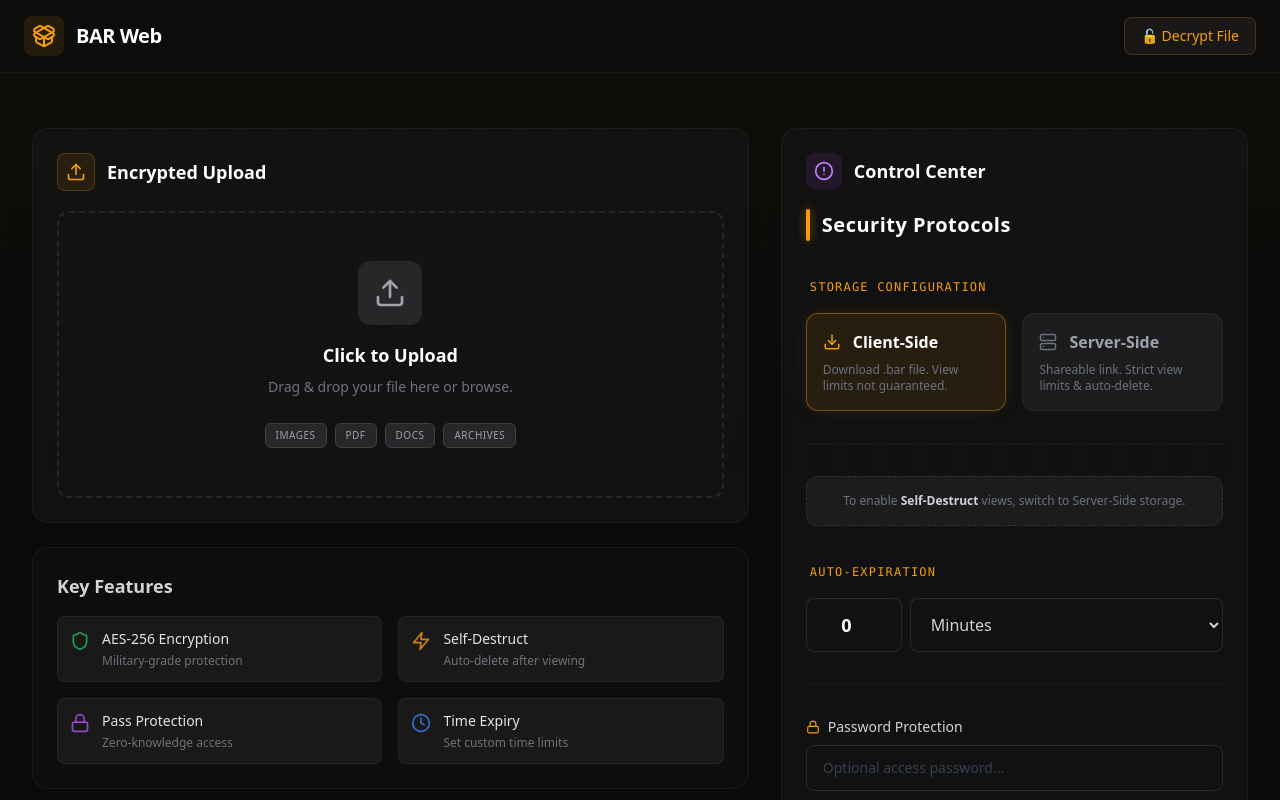
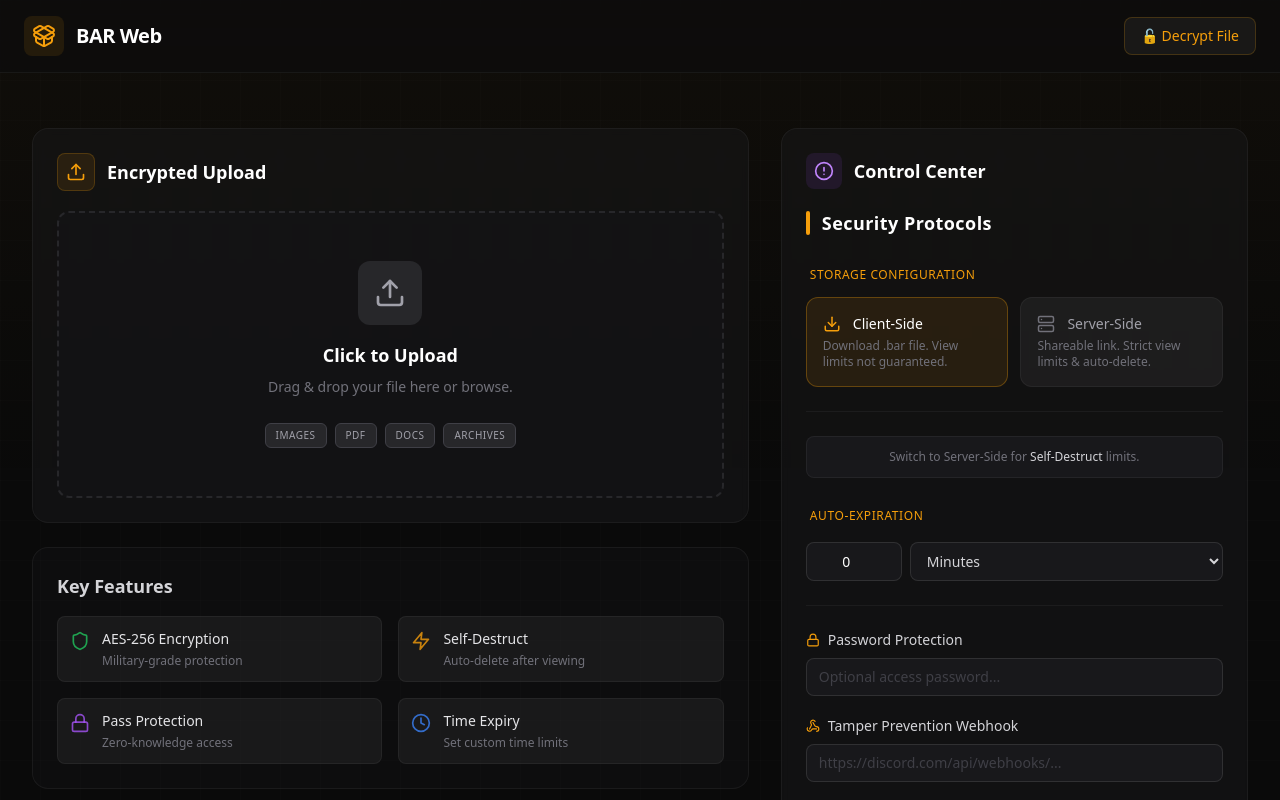
Before and after one commit to Mrtracker-new/BAR_RYY, a React (Vite) app in the folder frontend/: page /app in a window 1280 px wide. Shown: the top 800 px of the page. Built offline with nearby package versions, Linux system fonts and the light colour scheme; no server answers.

Commit message:
RulesPanel: Adding 'View Only' because looking is free but touching costs extra

```diff
--- a/frontend/src/components/RulesPanel.jsx
+++ b/frontend/src/components/RulesPanel.jsx
@@ -1,5 +1,5 @@
 import React from 'react';
-import { Eye, Clock, Lock, Webhook, ShieldAlert, Server, Download, Mail } from 'lucide-react';
+import { Eye, Clock, Lock, Webhook, Server, Download } from 'lucide-react';
 
 const RulesPanel = ({ rules, onRulesChange }) => {
   const handleMaxViewsChange = (value) => {
@@ -21,22 +21,21 @@ const RulesPanel = ({ rules, onRulesChange }) => {
   };
 
   return (
-
-    <div className="space-y-8">
+    <div className="space-y-6">
       <div className="flex items-center space-x-3 mb-6">
-        <div className="h-8 w-1 bg-gold-500 rounded-full shadow-[0_0_10px_rgba(245,158,11,0.5)]"></div>
-        <h2 className="text-xl font-bold text-white tracking-wide">
+        <div className="h-6 w-1 bg-amber-500 rounded-full"></div>
+        <h2 className="text-lg font-semibold text-white tracking-wide">
           Security Protocols
         </h2>
       </div>
 
       {/* Storage Mode */}
-      <div className="group space-y-3 sm:space-y-4">
-        <label className="text-xs font-mono text-gold-500 uppercase tracking-widest ml-1">Storage Configuration</label>
-        <div className="grid grid-cols-1 sm:grid-cols-2 gap-3 sm:gap-4">
-          <label className={`relative p-3 sm:p-4 rounded-xl border transition-all cursor-pointer ${rules.storageMode === 'client'
-              ? 'bg-gold-500/10 border-gold-500/40 shadow-[0_0_20px_-5px_rgba(245,158,11,0.2)]'
-              : 'bg-white/5 border-white/5 hover:bg-white/10 hover:border-white/10'
+      <div className="space-y-3">
+        <label className="text-xs font-medium text-amber-500 uppercase tracking-wider ml-1">Storage Configuration</label>
+        <div className="grid grid-cols-1 sm:grid-cols-2 gap-3">
+          <label className={`relative p-4 rounded-xl border transition-all cursor-pointer ${rules.storageMode === 'client'
+            ? 'bg-amber-500/10 border-amber-500/30'
+            : 'bg-white/5 border-white/5 hover:bg-white/10'
             }`}>
             <input
               type="radio"
@@ -46,16 +45,16 @@ const RulesPanel = ({ rules, onRulesChange }) => {
               onChange={(e) => onRulesChange({ ...rules, storageMode: 'client' })}
               className="absolute opacity-0"
             />
-            <div className="flex items-center space-x-3 mb-1 sm:mb-2">
-              <Download size={18} className={rules.storageMode === 'client' ? 'text-gold-500' : 'text-gray-500'} />
-              <span className={`font-semibold text-sm sm:text-base ${rules.storageMode === 'client' ? 'text-white' : 'text-gray-400'}`}>Client-Side</span>
+            <div className="flex items-center space-x-3 mb-1">
+              <Download size={18} className={rules.storageMode === 'client' ? 'text-amber-500' : 'text-zinc-500'} />
+              <span className={`font-medium text-sm ${rules.storageMode === 'client' ? 'text-white' : 'text-zinc-400'}`}>Client-Side</span>
             </div>
-            <p className="text-[10px] sm:text-xs text-gray-500 leading-relaxed">Download .bar file. View limits not guaranteed.</p>
+            <p className="text-xs text-zinc-500">Download .bar file. View limits not guaranteed.</p>
           </label>
 
-          <label className={`relative p-3 sm:p-4 rounded-xl border transition-all cursor-pointer ${rules.storageMode === 'server'
-              ? 'bg-gold-500/10 border-gold-500/40 shadow-[0_0_20px_-5px_rgba(245,158,11,0.2)]'
-              : 'bg-white/5 border-white/5 hover:bg-white/10 hover:border-white/10'
+          <label className={`relative p-4 rounded-xl border transition-all cursor-pointer ${rules.storageMode === 'server'
+            ? 'bg-amber-500/10 border-amber-500/30'
+            : 'bg-white/5 border-white/5 hover:bg-white/10'
             }`}>
             <input
               type="radio"
@@ -65,11 +64,11 @@ const RulesPanel = ({ rules, onRulesChange }) => {
               onChange={(e) => onRulesChange({ ...rules, storageMode: 'server' })}
               className="absolute opacity-0"
             />
-            <div className="flex items-center space-x-3 mb-1 sm:mb-2">
-              <Server size={18} className={rules.storageMode === 'server' ? 'text-gold-500' : 'text-gray-500'} />
-              <span className={`font-semibold text-sm sm:text-base ${rules.storageMode === 'server' ? 'text-white' : 'text-gray-400'}`}>Server-Side</span>
+            <div className="flex items-center space-x-3 mb-1">
+              <Server size={18} className={rules.storageMode === 'server' ? 'text-amber-500' : 'text-zinc-500'} />
+              <span className={`font-medium text-sm ${rules.storageMode === 'server' ? 'text-white' : 'text-zinc-400'}`}>Server-Side</span>
             </div>
-            <p className="text-[10px] sm:text-xs text-gray-500 leading-relaxed">Shareable link. Strict view limits & auto-delete.</p>
+            <p className="text-xs text-zinc-500">Shareable link. Strict view limits & auto-delete.</p>
           </label>
         </div>
       </div>
@@ -81,10 +80,10 @@ const RulesPanel = ({ rules, onRulesChange }) => {
         <div className="space-y-4">
           <div className="flex items-center justify-between">
             <div className="flex items-center space-x-2">
-              <Eye className="text-gray-400" size={16} />
-              <label className="text-sm font-semibold text-gray-300">Self-Destruct Limit</label>
+              <Eye className="text-zinc-500" size={16} />
+              <label className="text-sm font-medium text-zinc-300">Self-Destruct Limit</label>
             </div>
-            <span className="px-3 py-1 bg-gold-500/20 text-gold-500 text-xs font-mono rounded">
+            <span className="px-2 py-0.5 bg-amber-500/10 text-amber-500 text-xs font-mono rounded border border-amber-500/20">
               {rules.maxViews} VIEW{rules.maxViews > 1 ? 'S' : ''}
             </span>
           </div>
@@ -94,33 +93,33 @@ const RulesPanel = ({ rules, onRulesChange }) => {
             max="10"
             value={rules.maxViews}
             onChange={(e) => handleMaxViewsChange(e.target.value)}
-            className="w-full h-2 bg-dark-700 rounded-lg appearance-none cursor-pointer accent-gold-500"
+            className="w-full h-1.5 bg-zinc-700 rounded-lg appearance-none cursor-pointer accent-amber-500"
           />
         </div>
       ) : (
-        <div className="p-4 rounded-xl bg-white/5 border border-dashed border-white/10 text-center">
-          <p className="text-xs text-gray-500">
-            To enable <span className="text-gray-300 font-semibold">Self-Destruct</span> views, switch to Server-Side storage.
+        <div className="p-3 rounded-lg bg-zinc-900 border border-white/5 text-center">
+          <p className="text-xs text-zinc-500">
+            Switch to Server-Side for <span className="text-zinc-300">Self-Destruct</span> limits.
           </p>
         </div>
       )}
 
       {/* Expiry Time */}
       <div className="space-y-4 mt-6">
-        <label className="text-xs font-mono text-gold-500 uppercase tracking-widest ml-1">Auto-Expiration</label>
+        <label className="text-xs font-medium text-amber-500 uppercase tracking-wider ml-1">Auto-Expiration</label>
         <div className="flex space-x-2">
           <input
             type="number"
             min="0"
             value={rules.expiryValue || 0}
             onChange={(e) => handleExpiryChange(e.target.value, rules.expiryUnit || 'minutes')}
-            className="w-24 bg-dark-800 border border-white/10 rounded-lg px-4 py-3 text-center text-white font-bold text-lg focus:border-gold-500/50 focus:outline-none focus:ring-1 focus:ring-gold-500/50 transition-all placeholder-gray-700"
+            className="w-24 bg-zinc-900 border border-white/10 rounded-lg px-3 py-2 text-center text-white font-medium focus:border-amber-500/50 focus:outline-none focus:ring-1 focus:ring-amber-500/50 transition-all placeholder-zinc-700 sm:text-sm"
             placeholder="0"
           />
           <select
             value={rules.expiryUnit || 'minutes'}
             onChange={(e) => handleExpiryChange(rules.expiryValue || 0, e.target.value)}
-            className="flex-1 bg-dark-800 border border-white/10 rounded-lg px-4 py-3 text-gray-300 font-medium focus:border-gold-500/50 focus:outline-none transition-all cursor-pointer"
+            className="flex-1 bg-zinc-900 border border-white/10 rounded-lg px-3 py-2 text-zinc-300 text-sm focus:border-amber-500/50 focus:outline-none transition-all cursor-pointer"
           >
             <option value="minutes">Minutes</option>
             <option value="hours">Hours</option>
@@ -134,57 +133,70 @@ const RulesPanel = ({ rules, onRulesChange }) => {
       {/* Advanced Options */}
       <div className="space-y-5">
         <div className="space-y-2">
-          <label className="flex items-center space-x-2 text-sm text-gray-300 font-medium">
-            <Lock size={14} className="text-gold-500" />
+          <label className="flex items-center space-x-2 text-sm text-zinc-300 font-medium">
+            <Lock size={14} className="text-amber-500" />
             <span>Password Protection</span>
           </label>
           <input
             type="password"
             value={rules.password || ''}
             onChange={(e) => handlePasswordChange(e.target.value)}
-            className="w-full bg-dark-800 border border-white/10 rounded-lg px-4 py-3 text-white placeholder-gray-700 focus:border-gold-500/50 focus:outline-none transition-all text-sm"
+            className="w-full bg-zinc-900 border border-white/10 rounded-lg px-3 py-2 text-white placeholder-zinc-700 focus:border-amber-500/50 focus:outline-none transition-all text-sm"
             placeholder="Optional access password..."
             autoComplete="new-password"
           />
         </div>
 
         <div className="space-y-2">
-          <label className="flex items-center space-x-2 text-sm text-gray-300 font-medium">
-            <Webhook size={14} className="text-gold-500" />
+          <label className="flex items-center space-x-2 text-sm text-zinc-300 font-medium">
+            <Webhook size={14} className="text-amber-500" />
             <span>Tamper Prevention Webhook</span>
           </label>
           <input
             type="url"
             value={rules.webhookUrl || ''}
             onChange={(e) => handleWebhookChange(e.target.value)}
-            className="w-full bg-dark-800 border border-white/10 rounded-lg px-4 py-3 text-white placeholder-gray-700 focus:border-gold-500/50 focus:outline-none transition-all text-sm"
+            className="w-full bg-zinc-900 border border-white/10 rounded-lg px-3 py-2 text-white placeholder-zinc-700 focus:border-amber-500/50 focus:outline-none transition-all text-sm"
             placeholder="https://discord.com/api/webhooks/..."
           />
         </div>
 
         {rules.storageMode === 'server' && (
           <>
-            <label className="flex items-center space-x-3 p-3 rounded-lg bg-white/5 hover:bg-white/10 transition-colors cursor-pointer border border-transparent hover:border-white/10">
+            <label className="flex items-center space-x-3 p-3 rounded-lg bg-zinc-900 hover:bg-zinc-800 transition-colors cursor-pointer border border-transparent hover:border-white/5">
+              <input
+                type="checkbox"
+                checked={rules.viewOnly || false}
+                onChange={(e) => onRulesChange({ ...rules, viewOnly: e.target.checked })}
+                className="w-4 h-4 rounded border-zinc-600 bg-transparent text-amber-500 focus:ring-amber-500 focus:ring-offset-0"
+              />
+              <div className="flex flex-col">
+                <span className="text-sm text-zinc-300 font-medium">View Only Mode</span>
+                <span className="text-xs text-zinc-500">Recipients can view the file but cannot download it.</span>
+              </div>
+            </label>
+
+            <label className="flex items-center space-x-3 p-3 rounded-lg bg-zinc-900 hover:bg-zinc-800 transition-colors cursor-pointer border border-transparent hover:border-white/5">
               <input
                 type="checkbox"
                 checked={rules.requireOtp || false}
                 onChange={(e) => onRulesChange({ ...rules, requireOtp: e.target.checked })}
-                className="w-4 h-4 rounded border-gray-600 bg-transparent text-gold-500 focus:ring-gold-500 focus:ring-offset-0"
+                className="w-4 h-4 rounded border-zinc-600 bg-transparent text-amber-500 focus:ring-amber-500 focus:ring-offset-0"
               />
-              <span className="text-sm text-gray-300">Require Email One-Time-Password (2FA)</span>
+              <span className="text-sm text-zinc-300">Require Email OTP (2FA)</span>
             </label>
 
             {rules.requireOtp && (
-              <div className="mt-3 ml-1 animate-fade-in-down">
+              <div className="mt-2 ml-1">
                 <input
                   type="email"
                   value={rules.otpEmail || ''}
                   onChange={(e) => onRulesChange({ ...rules, otpEmail: e.target.value })}
-                  className="w-full bg-dark-800 border border-white/10 rounded-lg px-4 py-3 text-white placeholder-gray-700 focus:border-gold-500/50 focus:outline-none transition-all text-sm"
+                  className="w-full bg-zinc-900 border border-white/10 rounded-lg px-3 py-2 text-white placeholder-zinc-700 focus:border-amber-500/50 focus:outline-none transition-all text-sm"
                   placeholder="recipient@example.com"
                   required={rules.requireOtp}
                 />
-                <p className="text-xs text-gray-500 mt-2 ml-1">
+                <p className="text-xs text-zinc-500 mt-1.5 ml-1">
                   A 6-digit code will be sent to this email.
                 </p>
               </div>
@@ -194,7 +206,6 @@ const RulesPanel = ({ rules, onRulesChange }) => {
       </div>
 
     </div>
-
   );
 };
 
```
